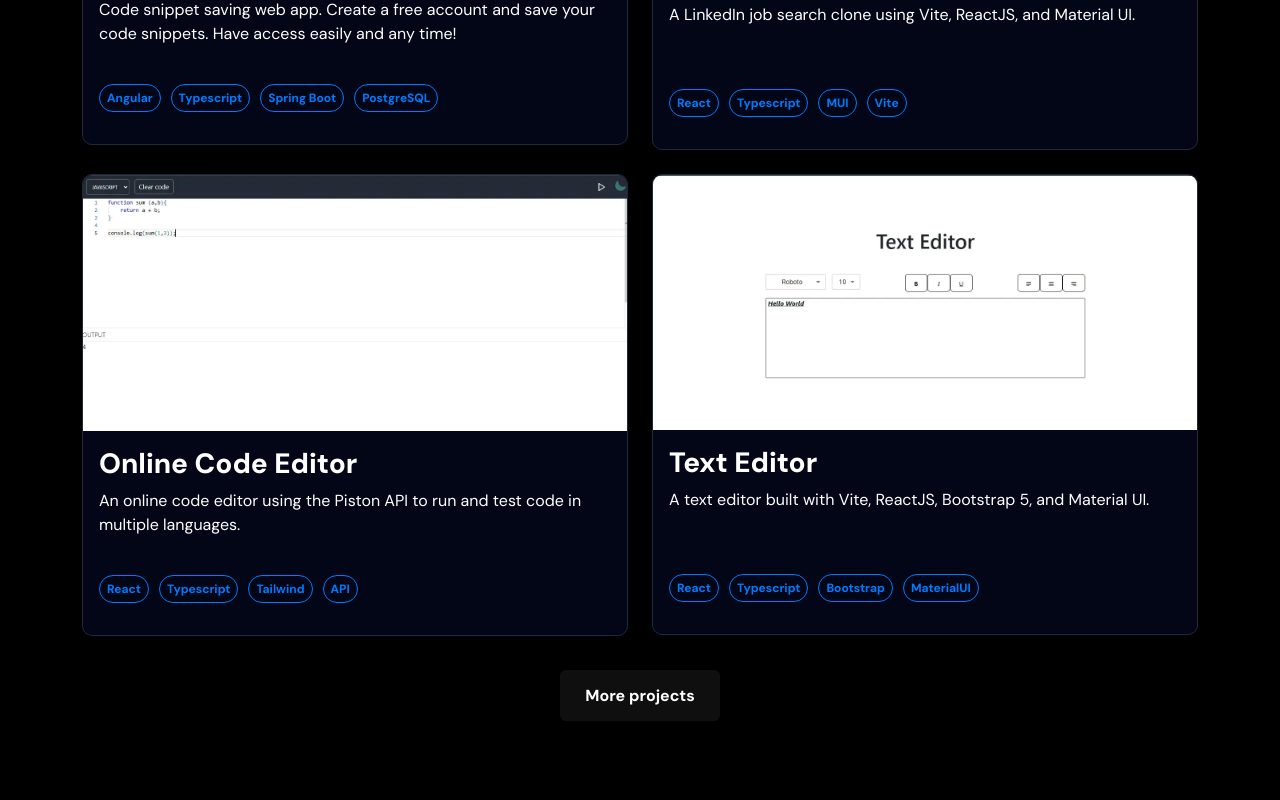
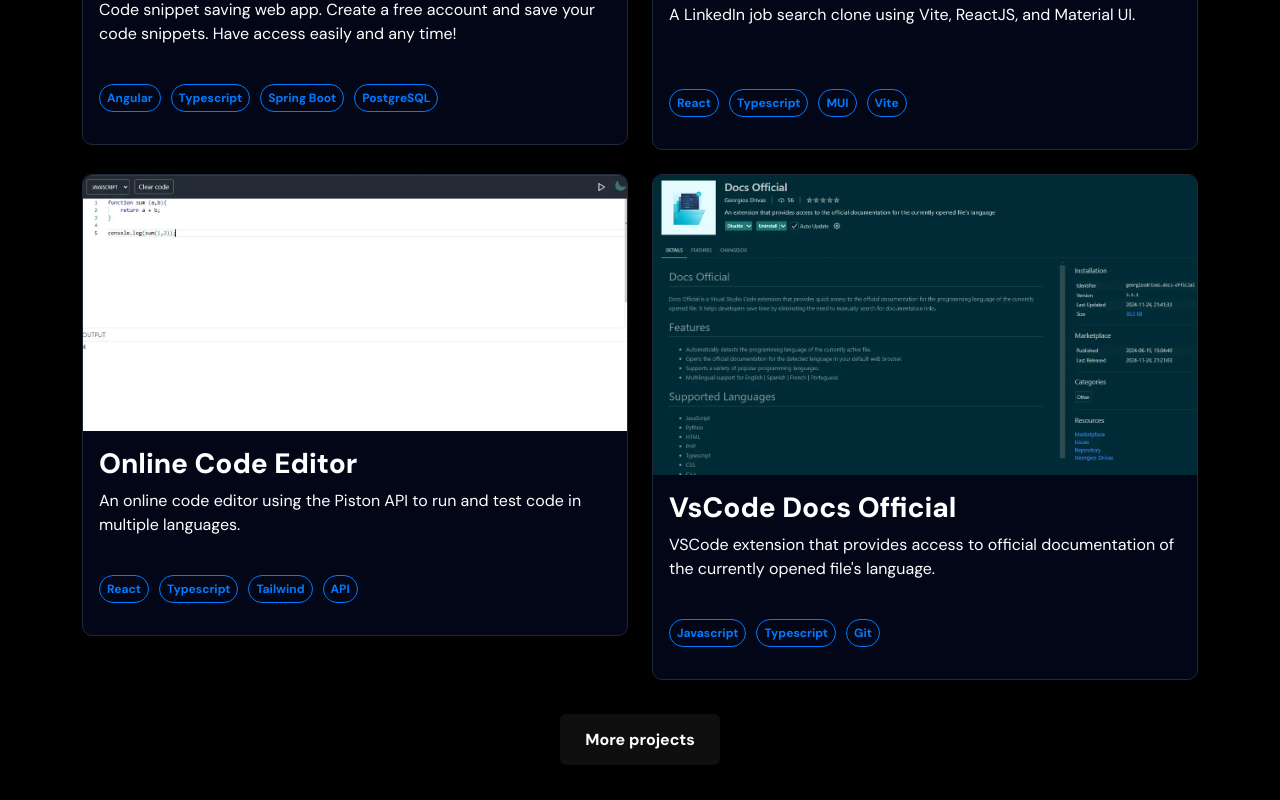
Before and after one commit to GeorgiosDrivas/portfolio, a React (Vite) app: page / in a window 1280 px wide. Shown: the part 2630-3430 px from the top of the page. Before the commit the page ends 3386 px from the top, so only its background shows below. Built offline with nearby package versions, Linux system fonts and the light colour scheme.

Commit message:
Added new project and projects css changes

```diff
--- a/src/projects/projects.tsx
+++ b/src/projects/projects.tsx
@@ -4,7 +4,7 @@
 const codeKeep = ["Angular", "Typescript", "Spring Boot", "PostgreSQL"];
 const linkedin = ["React", "Typescript", "MUI", "Vite"];
 const codeEditor = ["React", "Typescript", "Tailwind", "API"];
-const textEditor = ["React", "Typescript", "Bootstrap", "MaterialUI"];
+const DocsOfficial = ["Javascript", "Typescript", "Git"];
 
 export default function Projects() {
   return (
@@ -42,12 +42,12 @@
               techStack={codeEditor}
             />
             <SingleProject
-              title="Text Editor"
-              content="A text editor built with Vite, ReactJS, Bootstrap 5, and Material UI."
-              githubLink="https://github.com/GeorgiosDrivas/text-editor"
+              title="VsCode Docs Official"
+              content="VSCode extension that provides access to official documentation of the currently opened file's language."
+              githubLink="https://github.com/GeorgiosDrivas/vscode-docs-official"
               url="https://text-editor-3g9r.onrender.com/"
-              image="/textEditor.webp"
-              techStack={textEditor}
+              image="/docsOfficial.webp"
+              techStack={DocsOfficial}
             />
           </div>
           <div className="row">
--- a/src/styles/projects.css
+++ b/src/styles/projects.css
@@ -14,6 +14,8 @@
 
 .project-image {
   position: relative;
+  max-height: 300px;
+  overflow: hidden;
 }
 
 .project-image::after {
@@ -47,7 +49,7 @@
 .project-links svg {
   width: 35px;
   height: 35px;
-  fill: #000;
+  fill: #fff;
 }
 
 .tech-stack p {
```
Also changed, not shown: public/docsOfficial.webp (added), public/textEditor.webp (deleted).
